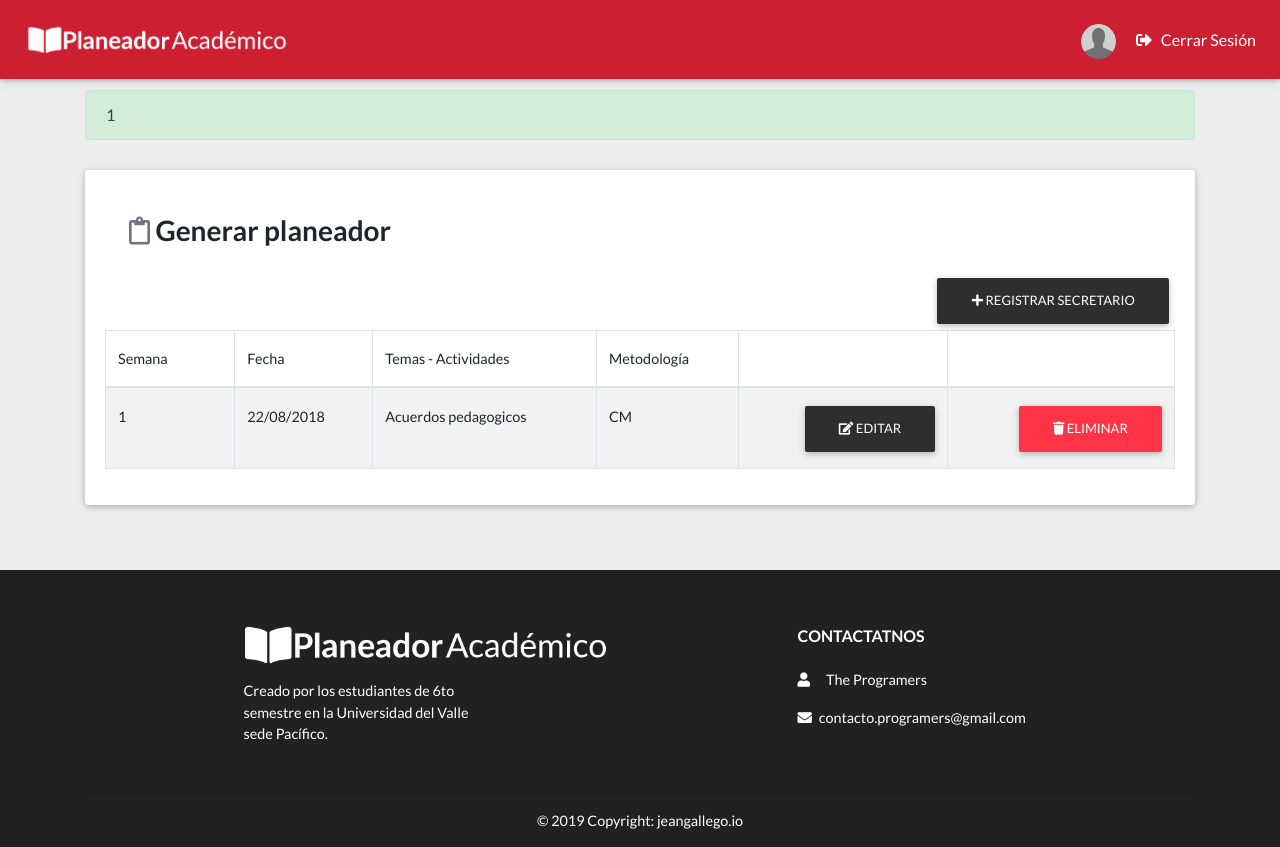
After one commit to ljja-sw/Planeador-Acedemico, a Laravel app: page /generar-planedor in a window 1280 px wide. The commit adds this page. Run offline with Laravel 8, Linux system fonts and the light colour scheme; the visitor is signed in with stand-in values (Sample User, id 1); data comes from the database, SQL or seed files in the repository; lists and menus that the app fills with data are empty.

Commit message:
ahi vamos

```diff
--- a/app/Http/Controllers/DocenteController.php
+++ b/app/Http/Controllers/DocenteController.php
@@ -111,6 +111,11 @@
         }
     }
 
+    public function GenerarPlaneador(Docente $planeador)
+    {
+        return view('generar-planeador');
+    }
+
     /**
      * Remove the specified resource from storage.
      *
--- a/composer.json
+++ b/composer.json
@@ -9,6 +9,7 @@
     "license": "MIT",
     "require": {
         "php": "^7.1.3",
+        "barryvdh/laravel-dompdf": "^0.8.4",
         "fideloper/proxy": "^4.0",
         "intervention/image": "^2.4",
         "laravel/framework": "5.8.*",
--- a/config/app.php
+++ b/config/app.php
@@ -174,6 +174,7 @@
         // App\Providers\BroadcastServiceProvider::class,
         App\Providers\EventServiceProvider::class,
         App\Providers\RouteServiceProvider::class,
+        Barryvdh\DomPDF\ServiceProvider::class,
 
     ],
 
@@ -225,6 +226,7 @@
         'URL' => Illuminate\Support\Facades\URL::class,
         'Validator' => Illuminate\Support\Facades\Validator::class,
         'View' => Illuminate\Support\Facades\View::class,
+        'PDF' => Barryvdh\DomPDF\Facade::class,
 
     ],
 
--- /dev/null
+++ b/resources/views/generar-planeador.blade.php
@@ -0,0 +1,66 @@
+@extends('layouts.app')
+
+@section('content')
+<div class="container">
+    <div class="row">
+
+    </div>
+</div>
+
+<div class="container">
+    <div class="row">
+        <div class="col-md-12 mx-auto card-deck">
+            <div class="card card-body table-responsive">
+                <h3 class="font-weight-bold card-title m-4">
+                <i class="far fa-clipboard text-muted"></i>
+                Generar planeador
+                </h3>
+                <div class="text-right">
+                    <a href="{{ route('secretarios.create') }}" class="btn btn-elegant">
+                        <i class="fa fa-plus"></i>
+                        Registrar Secretario
+                    </a>
+                </div>
+                <table id="tabla_secretarios" class="table datatable table-striped table-bordered" cellspacing="0" width="100%">
+                <thead>
+                    <tr>
+                        <th class="th-sm">Semana</th>
+                        <th class="th-sm">Fecha</th>
+                        <th class="th-sm">Temas - Actividades</th>
+                        <th class="th-sm">Metodología</th>
+                        <th class="th-sm"></th>
+                        <th class="th-sm"></th>
+                    </tr>
+                </thead>
+                <tbody>
+                    {{-- @foreach($secretarios as $secretario) --}}
+                    <tr>
+                        <th>1</th>
+                        <th>22/08/2018</th>
+                        <th>Acuerdos pedagogicos</th>
+                        <th>CM</th>
+                        <th>
+                            <div class="text-right">
+                                <a href="#!" class="btn btn-elegant text-white">
+                                    <i class="fa fa-edit"></i>
+                                    Editar
+                                </a>
+                            </div>
+                        </th>
+                        <th>
+                            <div class="text-right">
+                                <a href="#!" class="btn btn-danger text-white">
+                                    <i class="fa fa-trash"></i>
+                                    Eliminar
+                                </a>
+                            </div>
+                        </th>
+                    </tr>
+                    {{-- @endforeach --}}
+                </tbody>
+                </table>
+            </div>
+        </div>
+    </div>
+</div>
+@endsection
--- a/resources/views/home.blade.php
+++ b/resources/views/home.blade.php
@@ -84,9 +84,9 @@
 					@break
 					@case('Docente')
 					<li class="nav-item">
-						<a href="#" class="nav-link d-flex flex-column text-center">
+						<a href="{{ route('generar.planeador') }}" class="nav-link d-flex flex-column text-center">
 							<i class="fa fa-question fa-2x"></i>
-							Link 1
+							Generar Planeador
 						</a>
 					</li>
 					<li class="nav-item">
--- a/routes/web.php
+++ b/routes/web.php
@@ -53,3 +53,5 @@
 
 Route::get('/login-admin','Auth\AdminLoginController@showLoginForm')->name('login.admin');
 Route::post('/login/admin','Auth\AdminLoginController@login');
+
+Route::get('/generar-planedor','DocenteController@GenerarPlaneador')->name('generar.planeador');
```
Also changed, not shown: resources/views/admin/docente/create.blade.php (+4 -3 lines), 1 other file.
